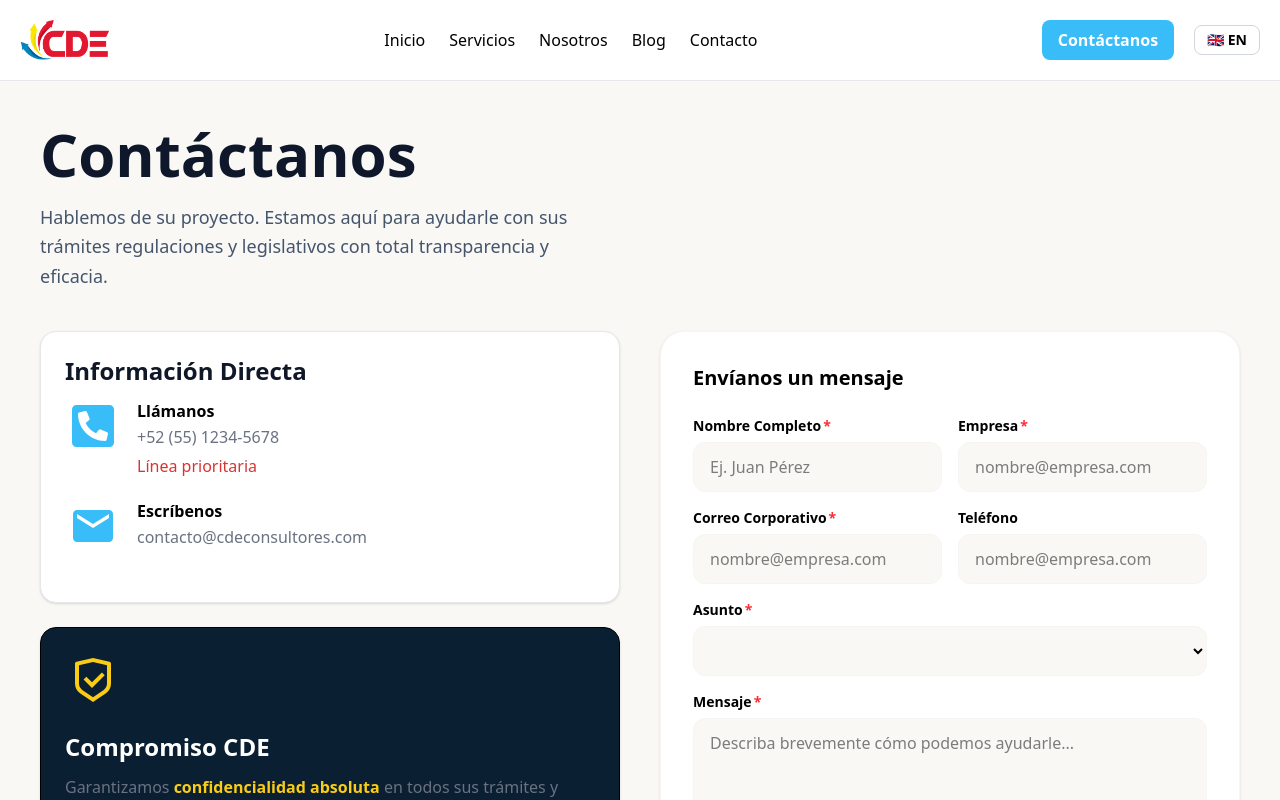
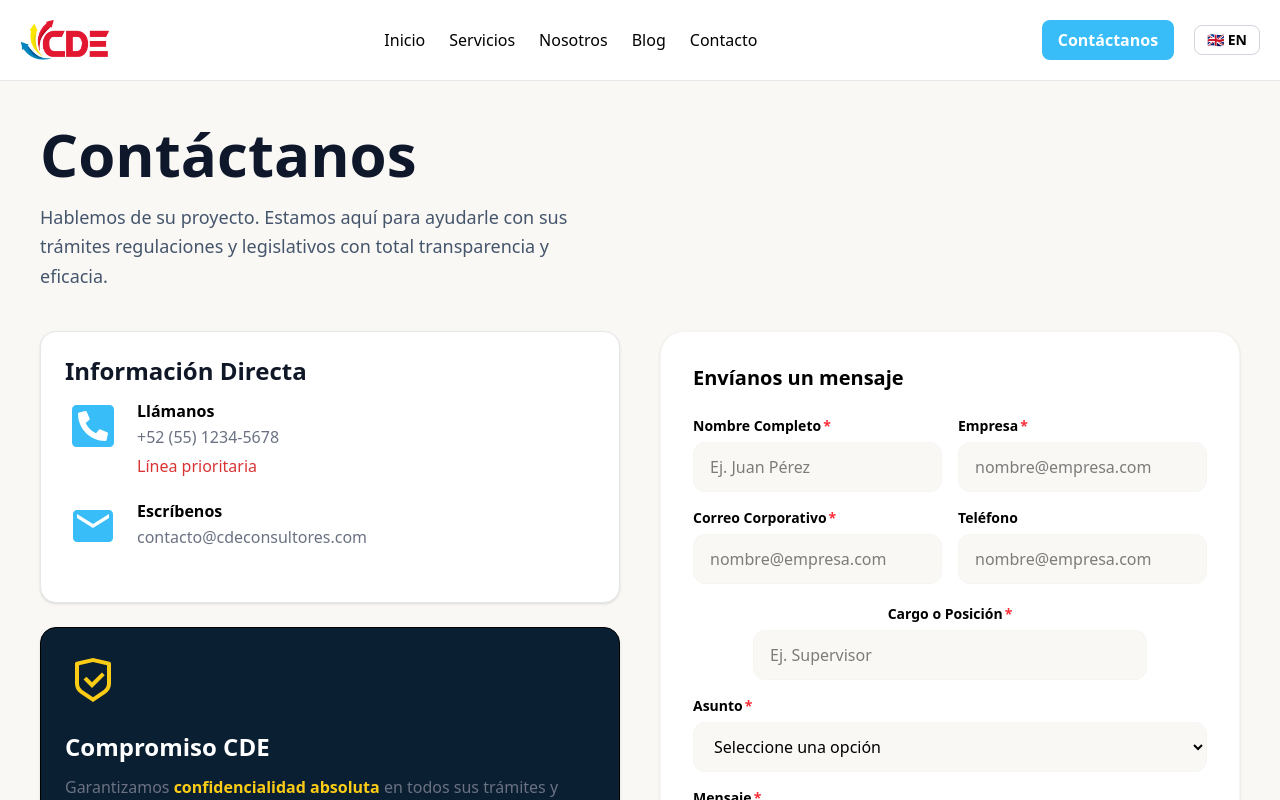
Before and after one commit to Yael-PM/CDE_Project, a React (Vite) app: page /contact in a window 1280 px wide. Shown: the top 800 px of the page. Built offline with nearby package versions, Linux system fonts and the light colour scheme.

Commit message:
services added input position added

```diff
--- a/src/pages/Contact.tsx
+++ b/src/pages/Contact.tsx
@@ -142,10 +142,25 @@ const Contact = () => {
                 </div>
               </div>
 
+              {/* Position */}
+              <div className="flex flex-col justify-center">
+                  <label className="flex justify-center mt-5 text-sm font-bold mb-1.5 after:content-['*'] after:ml-0.5 after:text-red-500" htmlFor='position'>{t('contact.form-position')}</label>
+                  <input className="mx-15 px-4 py-3 rounded-xl border bg-neutral-200 border-neutral-300 focus:border-blue-500 outline-none transition-all" type="tex" id="position" name="position" placeholder={t('contact.form-position-placeholder')} />
+              </div>
+
               {/* Campos de ancho completo */}
               <div className="flex flex-col mt-4">
                 <label className="text-sm font-bold mb-1.5 after:content-['*'] after:ml-0.5 after:text-red-500" htmlFor="affair">{t('contact.form-affair')}</label>
-                <select className="w-full px-4 py-3 rounded-xl border bg-neutral-200 border-neutral-300 focus:border-blue-500 outline-none transition-all resize-none" id="affair" name="affair" required />
+                <select className="w-full px-4 py-3 rounded-xl border bg-neutral-200 border-neutral-300 focus:border-blue-500 outline-none transition-all resize-none" id="affair" name="affair" required>
+                  <option value=''> {t('contact.form-affair-option-default')} </option>
+                  <option value=''> { t('services.component-service-1-title')} </option>
+                  <option value=''> { t('services.component-service-2-title')} </option>
+                  <option value=''> { t('services.component-service-3-title')} </option>
+                  <option value=''> { t('services.component-service-4-title')} </option>
+                  <option value=''> { t('services.component-service-5-title')} </option>
+                  <option value=''> { t('services.component-service-6-title')} </option>
+                  <option value=''> { t('services.component-service-7-title')} </option>
+                </select>
               </div>
               <div className="flex flex-col mt-4">
                 <label className="text-sm font-bold mb-1.5 after:content-['*'] after:ml-0.5 after:text-red-500 " htmlFor="message">{t('contact.form-message')}</label>
```
